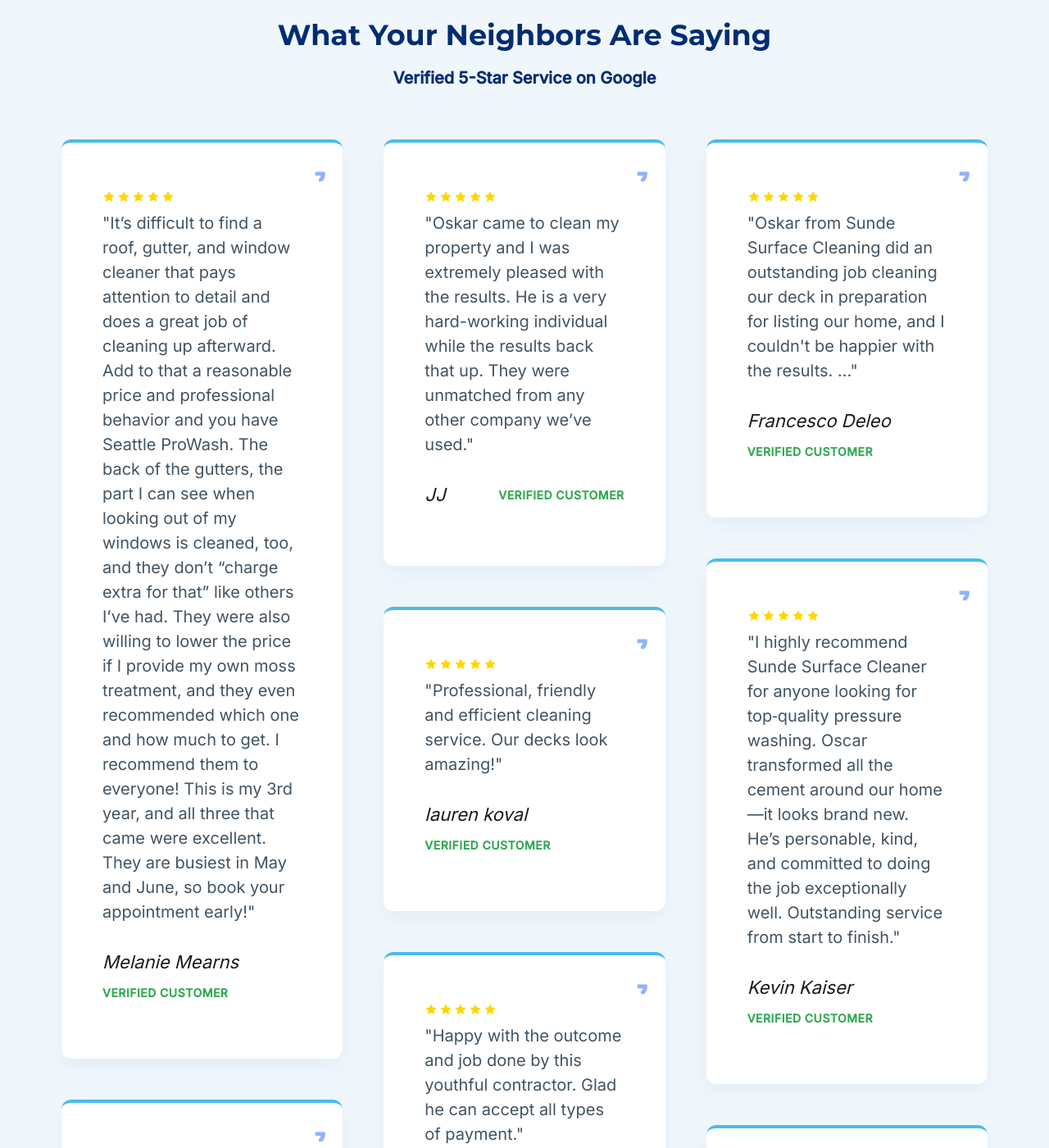
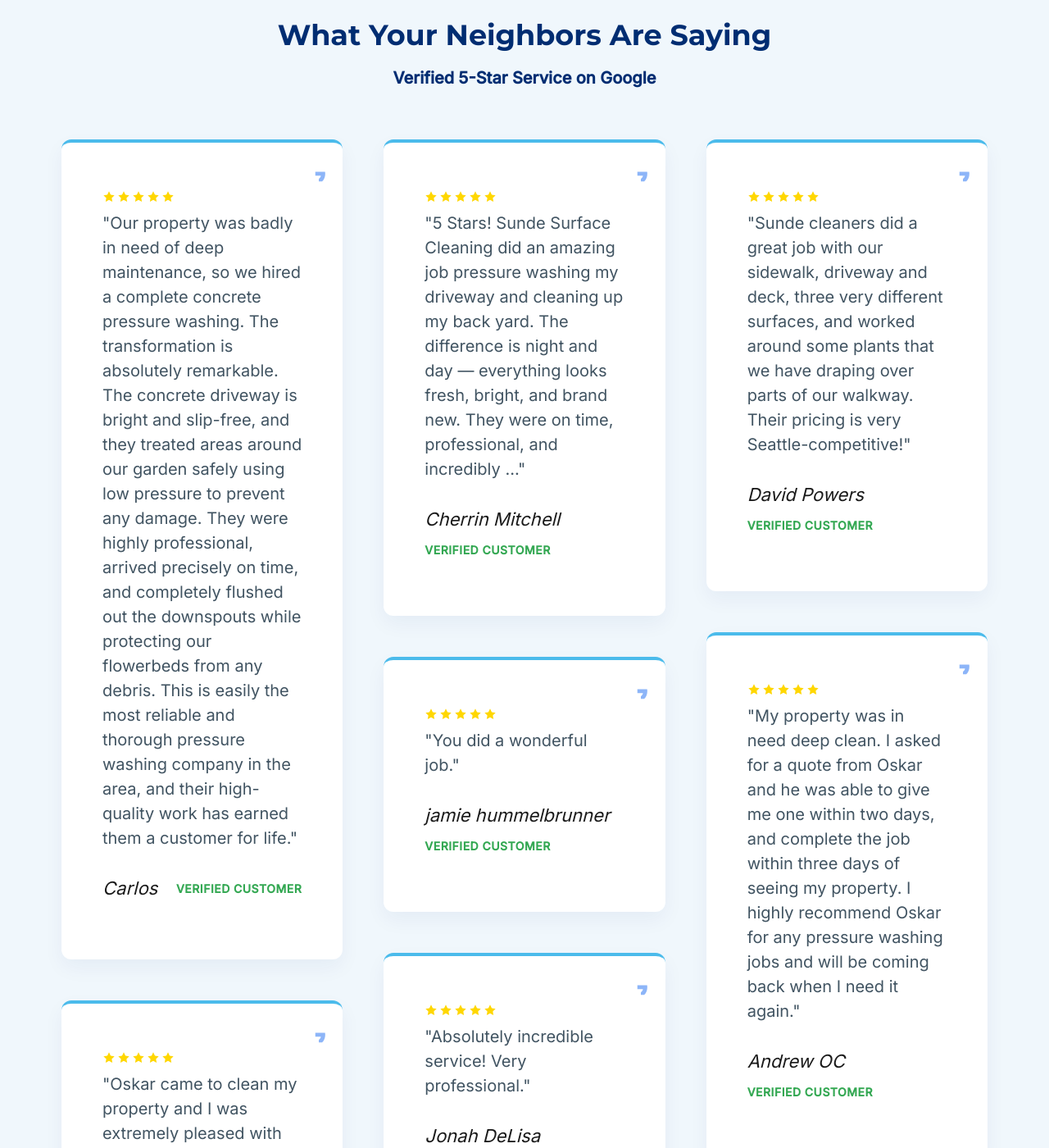
Before and after one commit to sundesurfacecleaning/sundesurfacecleaning.com, a Jekyll site: the page built from index.html, in a window 1280 px wide and 1400 px high, scrolled down 4583 px. Shown: the whole window at 82% size. Built offline with Jekyll 4.4.1, drawn with Linux system fonts in a browser that asks for light colours; some of the changed text lies outside the part shown.

Commit message:
fix: Reviews script

```diff
--- a/_data/reviews.yml
+++ b/_data/reviews.yml
@@ -1,27 +1,3 @@
-- name: Melanie Mearns
-  stars: 5
-  verified: true
-  googleLink: https://www.google.com/maps/contrib/105389619666675114554/reviews
-  text: It’s difficult to find a roof, gutter, and window cleaner that pays attention to detail and does a great job of cleaning up afterward. Add to that a reasonable price and professional behavior and you have Seattle ProWash. The back of the gutters, the part I can see when looking out of my windows is cleaned, too, and they don’t “charge extra for that” like others I’ve had. They were also willing to lower the price if I provide my own moss treatment, and they even recommended which one and how much to get. I recommend them to everyone! This is my 3rd year, and all three that came were excellent. They are busiest in May and June, so book your appointment early!
-- name: Jason Chu
-  stars: 5
-  verified: true
-  googleLink: https://www.google.com/maps/contrib/110196100638654818218/reviews
-  text: Dylan is extremely helpful and his work is amazing.  I have used Dylan’s service for the past 3 years and he never disappoints me!  The driveway and back patio are so shiny after the power wash!
-- name: michael vannoy
-  stars: 5
-  verified: true
-  googleLink: https://www.google.com/maps/contrib/110730558465537143935/reviews
-  text: Fair pricing, very communicative and did a great job.
-- name: Griffin Eng
-  stars: 5
-  verified: true
-  googleLink: https://www.google.com/maps/contrib/100413312838678017083/reviews
-- name: Katie B. Wilkinson
-  stars: 5
-  verified: true
-  googleLink: https://www.google.com/maps/contrib/113785626584184950979/reviews
-  text: They are accessible, thorough, and are fairly priced. My roof and gutters look great. Super communicative. I've hired them a couple of times and would happily do so again—and I HIGHLY recommend them!
 - name: Carlos
   stars: 5
   verified: true
```
Also changed, not shown: scripts/fetch-reviews.js (+27 -61 lines).
